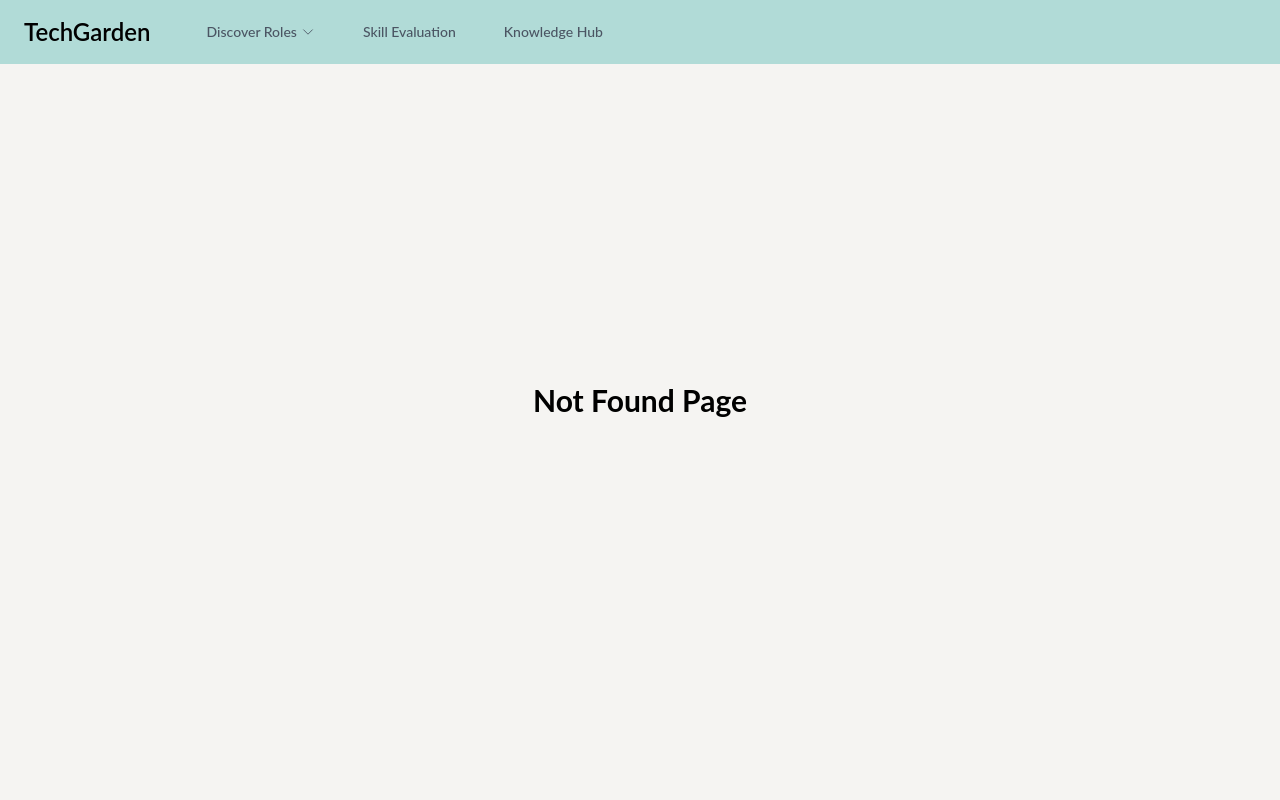
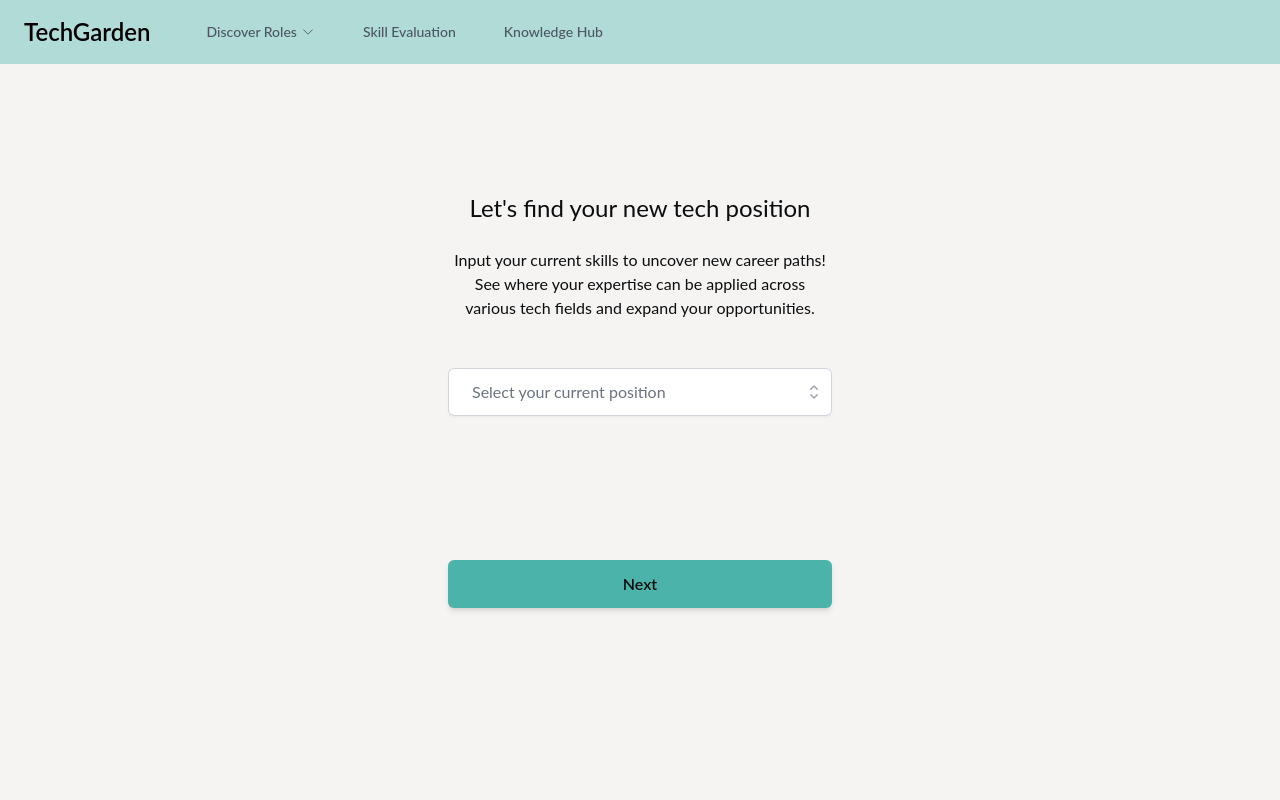
Before and after one commit to cherryontech/TechGarden, a React (Create React App) app: page /skill-evaluation in a window 1280 px wide. Shown: the top 800 px of the page. Built offline with nearby package versions, Linux system fonts and the light colour scheme; the HTML template or start-up script is replaced by a standard one.

Commit message:
set up Skill Evaluation Start page. Created functionality for next button going to the different role's skills for user to select. adjusted route to /skill-evaluation. adjusted midnight-moss font color based on design in Figma

```diff
--- a/src/App.js
+++ b/src/App.js
@@ -2,7 +2,7 @@ import { BrowserRouter, Routes, Route } from "react-router-dom";
 import Navbar from "./components/Navbar";
 import Home from "./pages/Home";
 import TechRoles from "./pages/TechRoles";
-import SkillEval from "./pages/SkillEvaluation";
+import SkillEvaluationStart from "./pages/skill-evaluation/SkillEvaluationStart";
 import KnowledgeHub from "./pages/KnowledgeHub";
 import Developer from "./pages/positions/Developer";
 import ProductManager from "./pages/positions/ProductManager";
@@ -20,7 +20,7 @@ function App() {
         <Routes>
           <Route path="/" element={<Home />} />
           <Route path="/tech-roles" element={<TechRoles />} />
-          <Route path="/skill-eval" element={<SkillEval />} />
+          <Route path="/skill-evaluation" element={<SkillEvaluationStart />} />
           <Route path="/knowledge-hub" element={<KnowledgeHub />} />
           <Route path="/developer" element={<Developer />} />
           <Route path="/product-manager" element={<ProductManager/>} />
--- /dev/null
+++ b/src/components/EvaluationTemplate.js
@@ -0,0 +1,23 @@
+import PropTypes from "prop-types";
+
+function EvaluationTemplate({ nextStep, children }) {
+  return (
+    <>
+      <h1> Template for Skills Evaluation</h1>
+      {children}
+      <button
+        onClick={nextStep}
+        className="rounded-md hover:bg-tropical-cyan shadow-md text-base font-semibold text-midnight-moss bg-tropical-cyan justify-center w-full py-3"
+      >
+        Next
+      </button>
+    </>
+  );
+}
+
+EvaluationTemplate.propTypes = {
+  nextStep: PropTypes.func.isRequired,
+  children: PropTypes.node,
+};
+
+export default EvaluationTemplate;
--- a/src/components/Navbar.js
+++ b/src/components/Navbar.js
@@ -19,7 +19,7 @@ const techRoles = [
 ];
 
 const navLinks = [
-  { name: "Skill Evaluation", path: "/skill-eval" },
+  { name: "Skill Evaluation", path: "/skill-evaluation" },
   { name: "Knowledge Hub", path: "/knowledge-hub" },
 ];
 
--- /dev/null
+++ b/src/data/RoleData.js
@@ -0,0 +1,29 @@
+const roleData = [
+  {
+    title: "Developer",
+    description:
+      "The code ninjas who turn design dreams into functional, responsive reality.",
+    skills: [
+      "Responsive Design",
+      "Web Accessibility Standards",
+      "Problem Solving and Debugging",
+    ],
+    url: "../../developer",
+  },
+  {
+    title: "Product Manager",
+    description:
+      "The visionaries who steer the product ship, balancing user desires and business ambitions.",
+    skills: ["Agile Methodologies", "Project Management", "Leadership"],
+    url: "../../product-manager",
+  },
+  {
+    title: "UX Designer",
+    description:
+      "The creative wizards who make sure using an app feels as good as it looks.",
+    skills: ["User Research", "Wireframes", "Feedback and Iteration"],
+    url: "../../ux-designer",
+  },
+];
+
+export default roleData;
--- a/src/pages/Home.js
+++ b/src/pages/Home.js
@@ -7,7 +7,7 @@ function Home() {
         <h1 className="text-3xl md:text-4xl text-midnight-moss text-center lg:text-start font-bold md:font-extrabold">
           Learn and Grow
         </h1>
-        <h1 className="text-3xl md:text-4xl text-center lg:text-start font-bold md:font-extrabold">
+        <h1 className="text-3xl md:text-4xl text-midnight-moss text-center lg:text-start font-bold md:font-extrabold">
           Into Your Next Tech Role
         </h1>
         <p className="text-base md:text-2xl md:text-xl text-midnight-moss font-medium leading-normal py-4">
--- a/src/pages/SkillEvaluation.js
+++ /dev/null
@@ -1,9 +0,0 @@
-function SkillEval() {
-  return (
-    <div className="App-header">
-      <h1 className="text-3xl font-bold">Skill Evaluation Page</h1>
-    </div>
-  );
-}
-
-export default SkillEval;
--- /dev/null
+++ b/src/pages/skill-evaluation/DevelopmentSkills.js
@@ -0,0 +1,17 @@
+import PropTypes from "prop-types";
+import EvaluationTemplate from "../../components/EvaluationTemplate";
+
+function DevelopmentSkills({ nextStep }) {
+  return (
+    <>
+      <h1>Developer Skill Evaluation Section</h1>
+      <EvaluationTemplate nextStep={nextStep} />
+    </>
+  );
+}
+
+DevelopmentSkills.propTypes = {
+  nextStep: PropTypes.func.isRequired,
+};
+
+export default DevelopmentSkills;
--- /dev/null
+++ b/src/pages/skill-evaluation/PMSkills.js
@@ -0,0 +1,17 @@
+import PropTypes from "prop-types";
+import EvaluationTemplate from "../../components/EvaluationTemplate";
+
+function PMSkills({ nextStep }) {
+  return (
+    <>
+      <h1>Product Manager Skills Evaluation Section</h1>
+      <EvaluationTemplate nextStep={nextStep} />
+    </>
+  );
+}
+
+PMSkills.propTypes = {
+  nextStep: PropTypes.func.isRequired,
+};
+
+export default PMSkills;
--- /dev/null
+++ b/src/pages/skill-evaluation/SkillEvaluationStart.js
@@ -0,0 +1,140 @@
+import { useState, useEffect } from "react";
+import roleData from "../../data/RoleData";
+import DevelopmentSkills from "./DevelopmentSkills";
+import {
+  Label,
+  Listbox,
+  ListboxButton,
+  ListboxOption,
+  ListboxOptions,
+  Transition,
+} from "@headlessui/react";
+import { CheckIcon, ChevronUpDownIcon } from "@heroicons/react/20/solid";
+import UXSkills from "./UXSkills";
+import PMSkills from "./PMSkills";
+
+function classNames(...classes) {
+  return classes.filter(Boolean).join(" ");
+}
+
+function SkillEvaluationStart() {
+  const [selected, setSelected] = useState(null);
+  const [cardsData, setCardsData] = useState([]);
+  const [step, setStep] = useState(0);
+
+  useEffect(() => {
+    setCardsData(roleData);
+  }, []);
+
+  const nextStep = () => setStep((prevStep) => prevStep + 1);
+
+  return (
+    <div className="App-header text-center max-w-72	md:max-w-96 flex-row">
+      {step === 0 && (
+        <>
+          <h2 className="text-2xl font-normal text-midnight-moss">
+            Let&apos;s find your new tech position
+          </h2>
+          <Listbox value={selected} onChange={setSelected}>
+            {({ open }) => (
+              <>
+                <Label className="block text-base font-normal leading-6 text-midnight-moss py-6">
+                  Input your current skills to uncover new career paths! See
+                  where your expertise can be applied across various tech fields
+                  and expand your opportunities.
+                </Label>
+                <div className="relative pt-6">
+                  <ListboxButton className="relative w-full cursor-default rounded-md bg-white py-3 pl-3 pr-10 text-left text-gray-900 shadow-sm ring-1 ring-inset ring-gray-300 focus:outline-none focus:ring-2 focus:ring-oasis-blue sm:text-sm sm:leading-6">
+                    <span className="flex items-center">
+                      {selected ? (
+                        <span className="ml-3 block truncate text-base">
+                          {selected.title}
+                        </span>
+                      ) : (
+                        <span className="ml-3 block text-base truncate text-gray-500">
+                          Select your current position
+                        </span>
+                      )}
+                    </span>
+                    <span className="pointer-events-none absolute inset-y-0 right-0 ml-3 flex items-center pr-2">
+                      <ChevronUpDownIcon
+                        className="h-5 w-5 text-gray-400"
+                        aria-hidden="true"
+                      />
+                    </span>
+                  </ListboxButton>
+
+                  <Transition
+                    show={open}
+                    leave="transition ease-in duration-100"
+                    leaveFrom="opacity-100"
+                    leaveTo="opacity-0"
+                  >
+                    <ListboxOptions className="absolute mt-1 max-h-56 w-full overflow-auto rounded-md bg-white py-1 text-base shadow-lg ring-1 ring-black ring-opacity-5 focus:outline-none">
+                      {cardsData.map((card, index) => (
+                        <ListboxOption
+                          key={index}
+                          className={({ active }) =>
+                            classNames(
+                              active
+                                ? "bg-tropical-cyan text-black"
+                                : "text-gray-500",
+                              "relative cursor-default select-none py-2 pl-3 pr-9"
+                            )
+                          }
+                          value={card}
+                        >
+                          {({ selected, active }) => (
+                            <>
+                              <div className="flex items-center">
+                                <span
+                                  className={classNames(
+                                    selected ? "font-semibold" : "font-normal",
+                                    "ml-3 block truncate"
+                                  )}
+                                >
+                                  {card.title}
+                                </span>
+                              </div>
+
+                              {selected && (
+                                <span
+                                  className={classNames(
+                                    active ? "text-white" : "text-darker-cyan",
+                                    "absolute inset-y-0 right-0 flex items-center pr-4"
+                                  )}
+                                >
+                                  <CheckIcon
+                                    className="h-5 w-5"
+                                    aria-hidden="true"
+                                  />
+                                </span>
+                              )}
+                            </>
+                          )}
+                        </ListboxOption>
+                      ))}
+                    </ListboxOptions>
+                  </Transition>
+                </div>
+              </>
+            )}
+          </Listbox>
+          <div className="pt-36 flex items-center">
+            <button
+              onClick={nextStep}
+              className="rounded-md hover:bg-tropical-cyan shadow-md text-base font-semibold text-midnight-moss bg-tropical-cyan justify-center w-full py-3"
+            >
+              Next
+            </button>
+          </div>
+        </>
+      )}
+      {step === 1 && <DevelopmentSkills nextStep={nextStep} />}
+      {step === 2 && <UXSkills nextStep={nextStep} />}
+      {step === 3 && <PMSkills nextStep={nextStep} />}
+    </div>
+  );
+}
+
+export default SkillEvaluationStart;
--- /dev/null
+++ b/src/pages/skill-evaluation/UXSkills.js
@@ -0,0 +1,17 @@
+import PropTypes from "prop-types";
+import EvaluationTemplate from "../../components/EvaluationTemplate";
+
+function UXSkills({ nextStep }) {
+  return (
+    <>
+      <h1>UX Skills Evaluation Section</h1>
+      <EvaluationTemplate nextStep={nextStep} />
+    </>
+  );
+}
+
+UXSkills.propTypes = {
+  nextStep: PropTypes.func.isRequired,
+};
+
+export default UXSkills;
```
